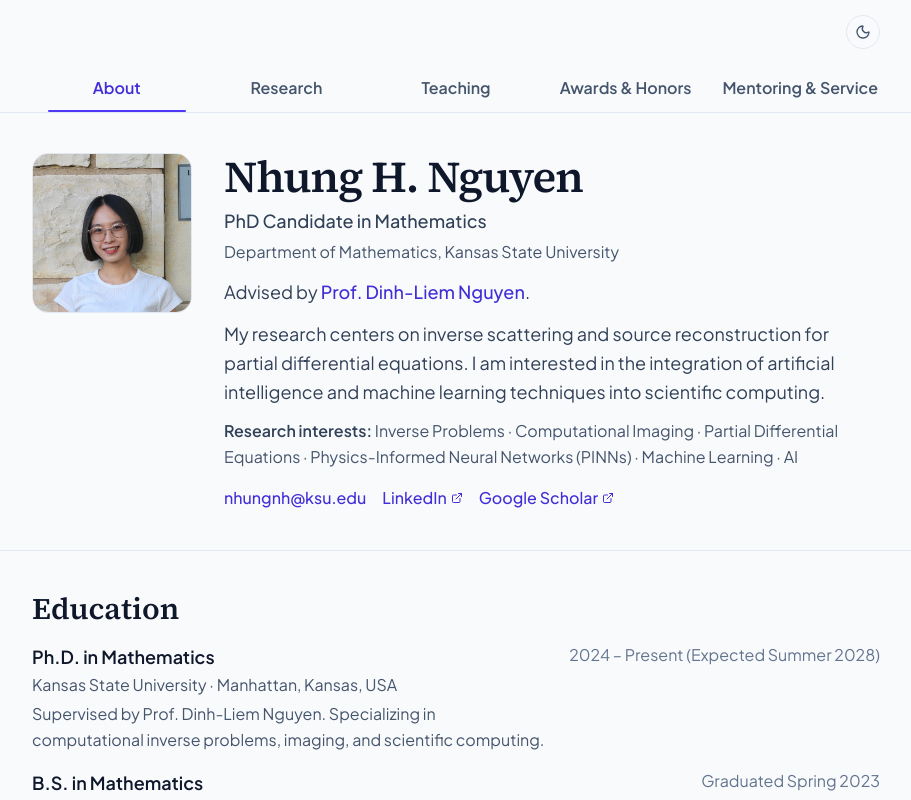
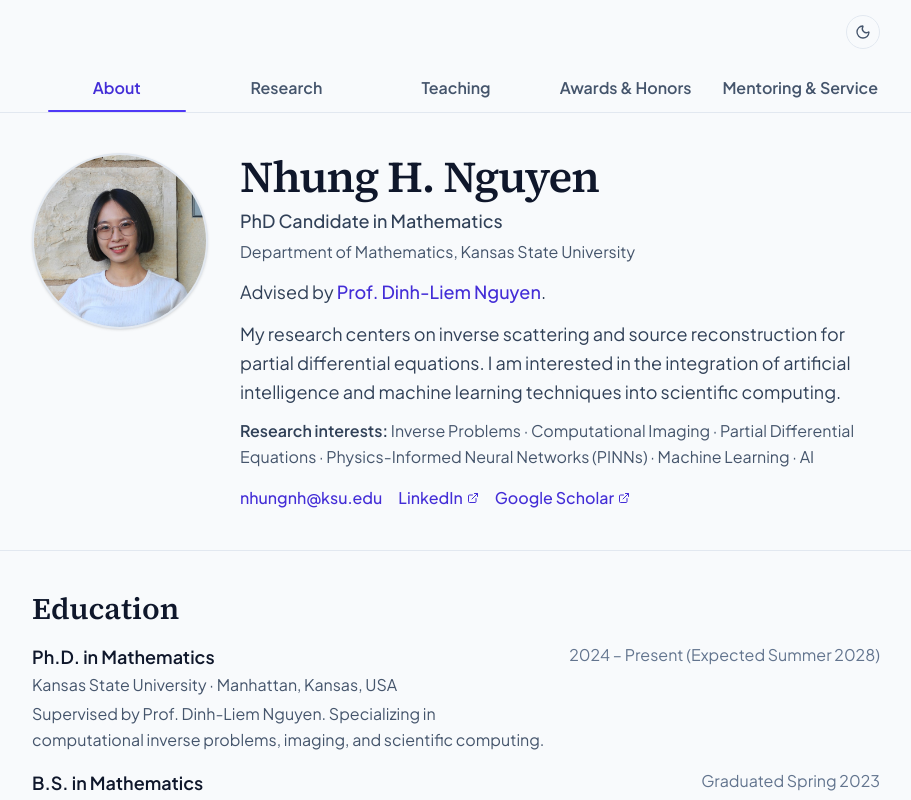
Before and after one commit to nhungnh-dot/nhungnh-dot.github.io, a React (Vite) app: page / in a window 1280 px wide. Shown: the top 800 px of the page, without its empty margins (184-1095 px from the left). Built offline with nearby package versions, Linux system fonts and the light colour scheme.

Commit message:
Restore and refine circular profile photo

```diff
--- a/src/components/Hero.tsx
+++ b/src/components/Hero.tsx
@@ -13,11 +13,11 @@ export const Hero: React.FC<HeroProps> = () => {
       <div className="max-w-4xl mx-auto px-4 sm:px-6">
         <div className="flex flex-col sm:flex-row items-center sm:items-start gap-6 sm:gap-8">
           <div className="flex-shrink-0">
-            <div className="w-36 h-36 sm:w-40 sm:h-40 rounded-2xl overflow-hidden border border-slate-200 dark:border-slate-800 bg-slate-100 dark:bg-slate-800">
+            <div className="w-40 h-40 sm:w-44 sm:h-44 rounded-full overflow-hidden border-2 border-slate-200 dark:border-slate-700 bg-slate-100 dark:bg-slate-800 shadow-sm">
               <img
                 src={PERSONAL_INFO.profileImage}
                 alt={PERSONAL_INFO.name}
-                className="w-full h-full object-cover object-top"
+                className="w-full h-full object-cover object-[center_18%]"
                 onError={(e) => {
                   const target = e.target as HTMLImageElement;
                   if (!target.src.includes('assets/')) {
```
